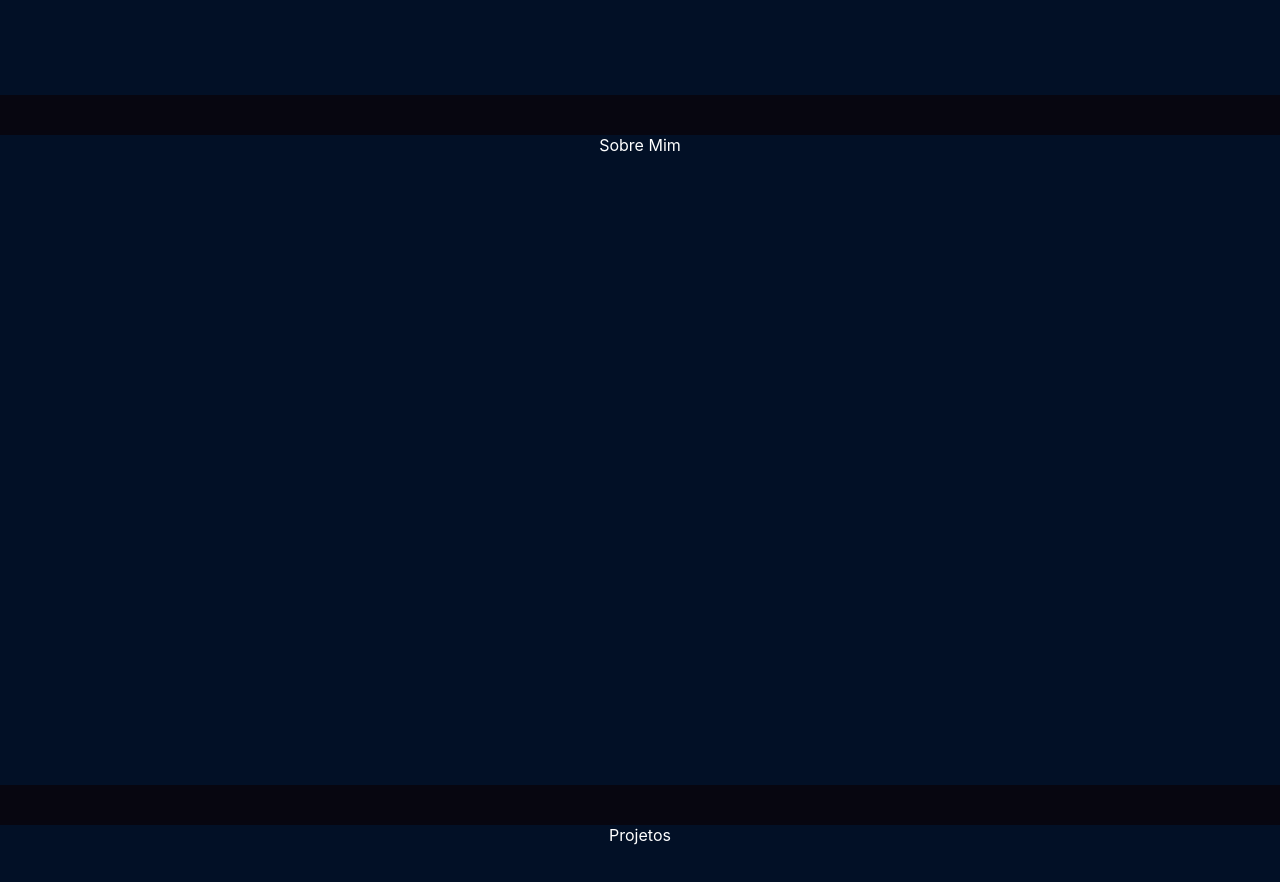
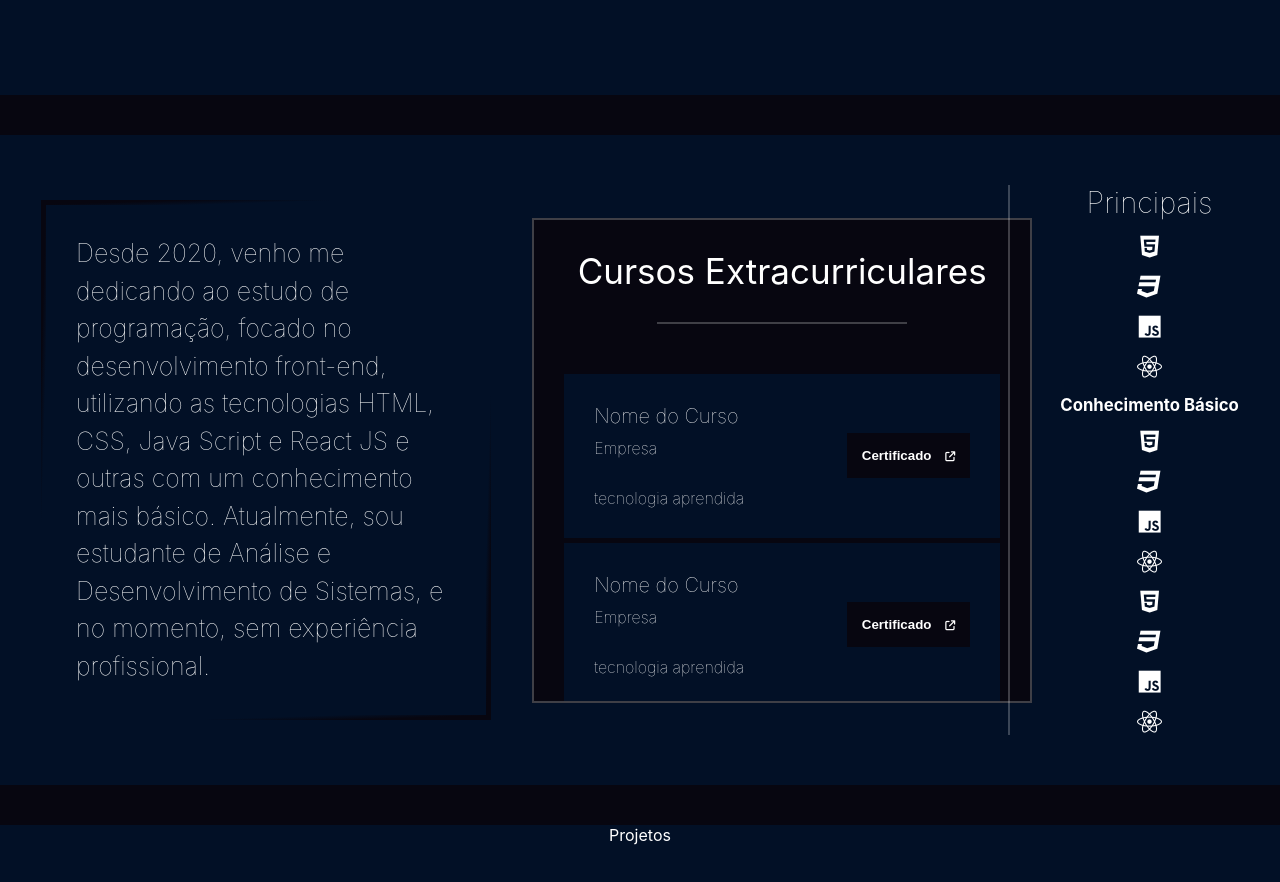
Before and after one commit to marlonwillian/portfolio-2, a React (Create React App) app in the folder app/: page / in a window 1280 px wide. Shown: the part 660-1542 px from the top of the page. Built offline with nearby package versions, Linux system fonts and the light colour scheme; the HTML template or start-up script is replaced by a standard one.

Commit message:
template do sobre mim concluído

```diff
--- a/app/src/Pages/Home/Home.module.css
+++ b/app/src/Pages/Home/Home.module.css
@@ -64,7 +64,6 @@ section > div {
 
 .divInfo hr {
   width: 450px;
-  background-color: #ffffff5d;
   border-color: #ffffffae;
   border-radius: 50px;
 }
@@ -91,6 +90,127 @@ section > div {
   display: grid;
   font-size: 20px;
   font-weight: 500;
+}
+
+.about {
+  display: flex;
+  justify-content: space-evenly;
+  align-items: center;
+  border-width: 5px;
+}
+
+.aboutText {
+  max-width: 450px;
+  text-align: left;
+  word-break: break-word;
+  line-height: 1.5;
+  font-size: 25px;
+  font-weight: 100;
+  border: 5px solid;
+  border-image: linear-gradient(to left top, #070610 20%, #021026 30%, #021026 50%, #021026 70%, #070610 80%) 100;
+  padding: 30px;
+}
+
+.aboutCourses {
+  background-color: #070610;
+  height: 485px;
+  width: 500px;
+  padding: 30px;
+  border: 2px solid #ffffff3a;
+  text-align: -webkit-center;
+  overflow: hidden;
+  overflow-y: scroll;
+}
+
+.aboutCourses::-webkit-scrollbar {
+  width: 12px;
+  background-color: #070610;
+}
+
+.aboutCourses::-webkit-scrollbar-track {
+  background: #070610;
+  border-left: 3px solid #070610;
+}
+
+.aboutCourses::-webkit-scrollbar-thumb {
+  background-color: #021026;
+}
+
+.aboutCourses h1 {
+  font-size: 35px;
+  font-weight: 400;
+  margin-bottom: 30px;
+}
+
+.aboutCourses hr {
+  width: 250px;
+  border: 1px solid #ffffff3a;
+  margin-bottom: 50px;
+}
+
+.course {
+  background-color: #021026;
+  padding: 30px;
+  margin-bottom: 5px;
+  text-align: left;
+  display: flex;
+  justify-content: space-between;
+  align-items: center;
+}
+
+.courseInfo h2, h3, h4 {
+  font-weight: 100;
+}
+
+.courseInfo h2 {
+  font-size: 20px;
+  margin-bottom: 10px;
+}
+
+.courseInfo h3 {
+  font-size: 16px;
+  margin-bottom: 30px;
+}
+
+.divButton {
+  text-align: right;
+}
+
+.certificateButton {
+  border: none;
+  padding: 15px;
+  background-color: #070610;
+}
+
+.certificateButton span, i {
+  color: white;
+}
+
+.certificateButton span {
+  margin-right: 10px;
+  font-weight: 600;
+}
+
+.certificateButton i {
+  font-size: 10px;
+}
+
+.allTecnologies {
+  display: flex;
+  height: 550px;
+}
+
+.allTecnologies hr {
+  border: 1px solid #ffffff3a;
+  margin-left: -65px;
+  margin-right: 50px;
+}
+
+.allTecnologies div {
+  display: flex;
+  flex-direction: column;
+  gap: 15px;
+  font-size: 25px;
 }
 
 @media (width <= 1087px) {
--- a/app/src/Pages/Home/index.jsx
+++ b/app/src/Pages/Home/index.jsx
@@ -55,7 +55,92 @@ function Home() {
           </div>
         </div>
         <div className={styles.about}>
-          <span>Sobre Mim</span>
+          <div className={styles.aboutText}>
+            <span>Desde 2020, venho me dedicando ao estudo de programação, focado no desenvolvimento front-end, utilizando as tecnologias HTML, CSS, Java Script e React JS e outras com um conhecimento mais básico. Atualmente, sou estudante de Análise e Desenvolvimento de Sistemas, e no momento, sem experiência profissional.</span>
+          </div>
+          <div className={styles.aboutCourses}>
+            <h1>Cursos Extracurriculares</h1>
+            <hr/>
+            <div className={styles.course}>
+              <div className={styles.courseInfo}>
+                <h2>Nome do Curso</h2>
+                <h3>Empresa</h3>
+                <h4>tecnologia aprendida</h4>
+              </div>
+              <div className={styles.divButton}>
+                <button className={styles.certificateButton}>
+                  <span>Certificado</span> <i class="fa-solid fa-arrow-up-right-from-square"></i>
+                </button>
+              </div>
+            </div>
+            <div className={styles.course}>
+              <div className={styles.courseInfo}>
+                <h2>Nome do Curso</h2>
+                <h3>Empresa</h3>
+                <h4>tecnologia aprendida</h4>
+              </div>
+              <div className={styles.divButton}>
+                <button className={styles.certificateButton}>
+                  <span>Certificado</span> <i class="fa-solid fa-arrow-up-right-from-square"></i>
+                </button>
+              </div>
+            </div>
+            <div className={styles.course}>
+              <div className={styles.courseInfo}>
+                <h2>Nome do Curso</h2>
+                <h3>Empresa</h3>
+                <h4>tecnologia aprendida</h4>
+              </div>
+              <div className={styles.divButton}>
+                <button className={styles.certificateButton}>
+                  <span>Certificado</span> <i class="fa-solid fa-arrow-up-right-from-square"></i>
+                </button>
+              </div>
+            </div>
+            <div className={styles.course}>
+              <div className={styles.courseInfo}>
+                <h2>Nome do Curso</h2>
+                <h3>Empresa</h3>
+                <h4>tecnologia aprendida</h4>
+              </div>
+              <div className={styles.divButton}>
+                <button className={styles.certificateButton}>
+                  <span>Certificado</span> <i class="fa-solid fa-arrow-up-right-from-square"></i>
+                </button>
+              </div>
+            </div>
+            <div className={styles.course}>
+              <div className={styles.courseInfo}>
+                <h2>Nome do Curso</h2>
+                <h3>Empresa</h3>
+                <h4>tecnologia aprendida</h4>
+              </div>
+              <div className={styles.divButton}>
+                <button className={styles.certificateButton}>
+                  <span>Certificado</span> <i class="fa-solid fa-arrow-up-right-from-square"></i>
+                </button>
+              </div>
+            </div>
+          </div>
+          <div className={styles.allTecnologies}>
+            <hr/>
+            <div>
+              <h3>Principais</h3>
+              <i class="fa-brands fa-html5"></i>
+              <i class="fa-brands fa-css3"></i>
+              <i class="fa-brands fa-js"></i>
+              <i class="fa-brands fa-react"></i>
+              <h6>Conhecimento Básico</h6>
+              <i class="fa-brands fa-html5"></i>
+              <i class="fa-brands fa-css3"></i>
+              <i class="fa-brands fa-js"></i>
+              <i class="fa-brands fa-react"></i>
+              <i class="fa-brands fa-html5"></i>
+              <i class="fa-brands fa-css3"></i>
+              <i class="fa-brands fa-js"></i>
+              <i class="fa-brands fa-react"></i>
+            </div>
+          </div>
         </div>
         <div className={styles.projects}>
           <span>Projetos</span>
```
